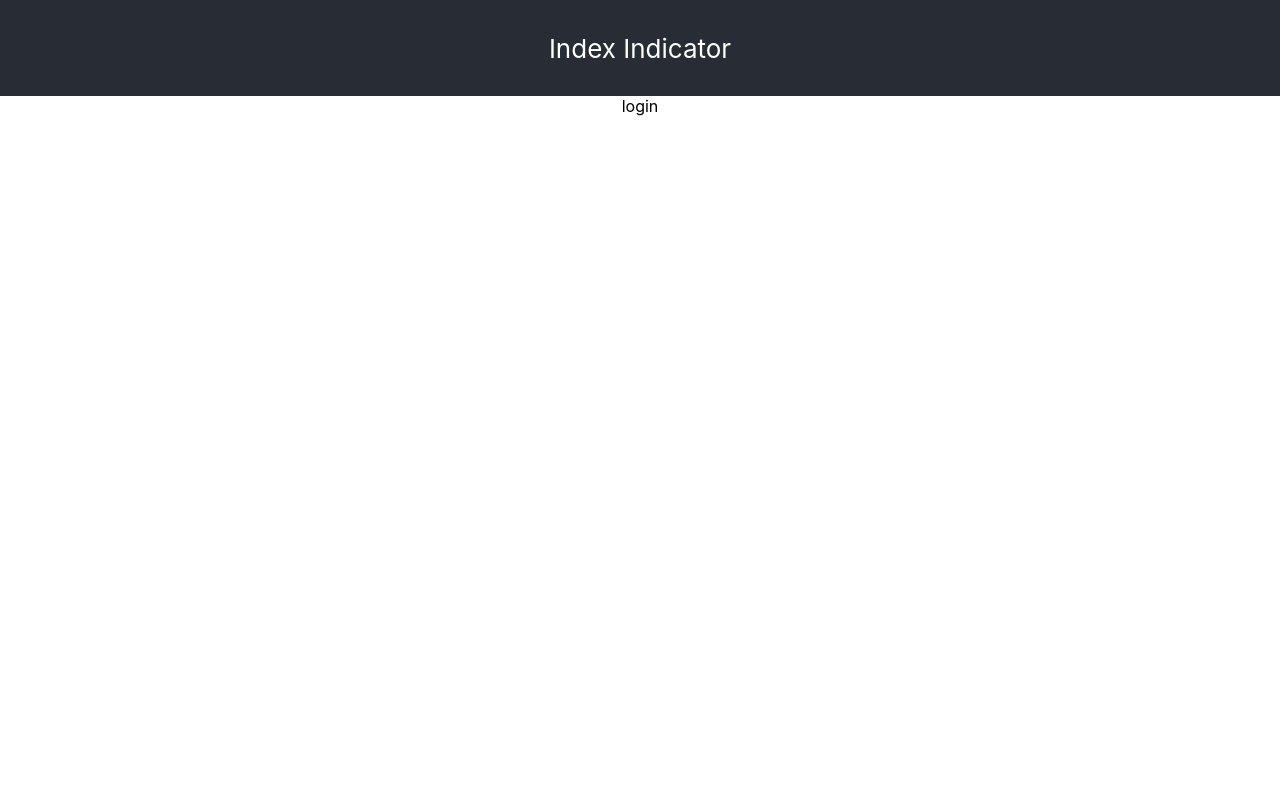
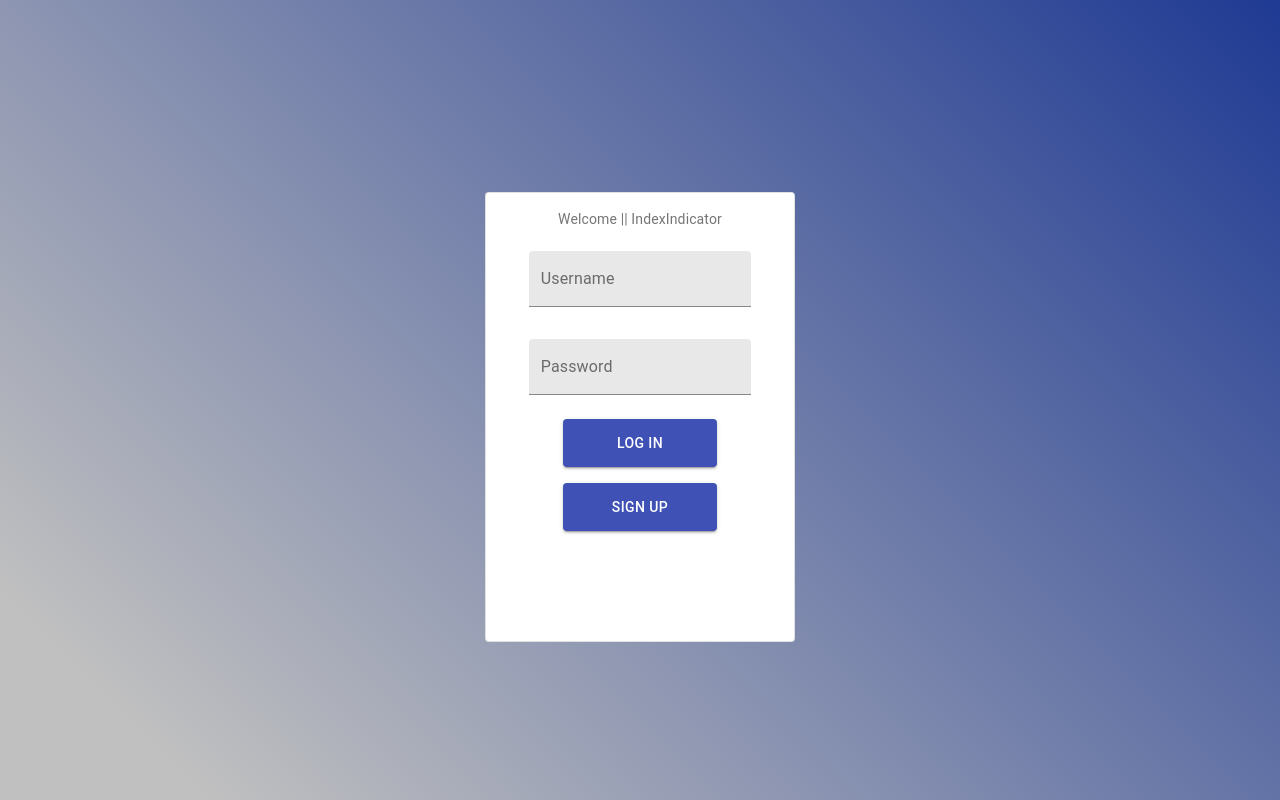
Before and after one commit to difalco-dev/index-indicator-ui, a React (Create React App) app: page / in a window 1280 px wide. Built offline with nearby package versions, Linux system fonts and the light colour scheme; the HTML template or start-up script is replaced by a standard one.

Commit message:
Anthony: login wrapper added

```diff
--- a/package.json
+++ b/package.json
@@ -3,6 +3,7 @@
   "version": "0.1.0",
   "private": true,
   "dependencies": {
+    "@material-ui/core": "^4.10.2",
     "@testing-library/jest-dom": "^4.2.4",
     "@testing-library/react": "^9.3.2",
     "@testing-library/user-event": "^7.1.2",
--- a/src/App.css
+++ b/src/App.css
@@ -1,5 +1,16 @@
 .App {
   text-align: center;
+  position: relative;
+  color: black;
+  height: 100vh;
+  background-color: #232c39;
+  background-image: linear-gradient(
+    45deg,
+    rgba(192, 192, 192, 1) 10%,
+    rgba(31, 58, 147, 1)
+  );
+  font-family: Arial, Helvetica, Helvetica Neue, serif;
+  overflow-y: hidden;
 }
 
 .App-logo {
--- a/src/App.tsx
+++ b/src/App.tsx
@@ -2,16 +2,31 @@
 import './App.css';
 import LoginWrapper from './components/login/LoginWrapper';
 
+interface Credentials {
+  username?: string;
+  password?: string;
+  model_id?: string;
+}
+
 class App extends Component<{}, any> {
+  constructor(props: any){
+    super(props);
+    this.setCredentials = this.setCredentials.bind(this);
+  }
+
+  setCredentials(creds: Credentials): void {
+    const { username, password, model_id } = creds;
+    this.setState({ username, password, model_id }, (): void => {
+      console.log(this.state);
+    });
+  }
+
   render(): React.ReactNode {
     return (
       <div className="App">
-        <header className="App-header">
-          <div>
-            Index Indicator
-          </div>
-        </header>
-        <LoginWrapper />
+        <LoginWrapper setCredentials={this.setCredentials}>
+          <div>{JSON.stringify(this.state)}</div>
+        </LoginWrapper>
       </div>
     );
   }
--- /dev/null
+++ b/src/components/login/Login.css
@@ -0,0 +1,12 @@
+.Login-parent {
+    display: flex;
+    justify-content: center;
+    align-items: center;
+}
+
+.Login-button-group {
+    display: flex;
+    flex-direction: column;
+    align-items: center;
+    justify-content: space-around;
+}
--- /dev/null
+++ b/src/components/login/LoginModal.tsx
@@ -0,0 +1,82 @@
+import React from 'react';
+import { makeStyles } from '@material-ui/core/styles';
+import Card from '@material-ui/core/Card';
+import CardContent from '@material-ui/core/CardContent';
+import Button from '@material-ui/core/Button';
+import TextField from '@material-ui/core/TextField';
+import Typography from '@material-ui/core/Typography';
+
+const useStyles = makeStyles({
+    root: {
+        marginTop: '24vh',
+        width: '24%',
+        height: '56vh',
+    },
+    title: {
+        fontSize: 14,
+    },
+    input: {
+        '& > *': {
+            margin: 16,
+            width: '25ch',
+        },
+    },
+    submit: {
+        height: '6vh',
+        width: '56%',
+        margin: 8,
+    },
+});
+
+export default function OutlinedCard(props: any): any {
+    const classes = useStyles();
+    const { login } = props;
+
+    const [username, setUserName] = React.useState('');
+    const handleUserNameChange = (event: React.ChangeEvent<HTMLInputElement>): void => {
+        setUserName(event.target.value);
+    };
+
+    const [password, setPassword] = React.useState('');
+    const handlePasswordChange = (event: React.ChangeEvent<HTMLInputElement>): void => {
+        setPassword(event.target.value);
+    };
+
+    const handleSubmit = (event: any): void => {
+        const model_id = 'test_01';
+        login({ username, password, model_id });
+    };
+
+    return (
+        <Card className={classes.root} variant="outlined">
+            <CardContent>
+                <Typography className={classes.title} color="textSecondary" gutterBottom={true}>
+                    Welcome || IndexIndicator
+                </Typography>
+                <form className={classes.input} noValidate={true} autoComplete="off" >
+                    <TextField
+                        id="username"
+                        label="Username"
+                        value={username}
+                        onChange={handleUserNameChange}
+                        variant="filled" />
+                    <TextField
+                        id="password"
+                        label="Password"
+                        value={password}
+                        onChange={handlePasswordChange}
+                        variant="filled"
+                        type="password"/>
+                </form>
+                <div className="Login-button-group">
+                    <Button className={classes.submit} variant="contained" color="primary" onClick={handleSubmit}>
+                        Log In
+                    </Button>
+                    <Button className={classes.submit} variant="contained" color="primary" onClick={handleSubmit}>
+                        Sign Up
+                    </Button>
+                </div>
+            </CardContent>
+        </Card>
+    );
+}
--- a/src/components/login/LoginWrapper.tsx
+++ b/src/components/login/LoginWrapper.tsx
@@ -1,9 +1,11 @@
 import React, { Component } from 'react';
+import LoginModal from './LoginModal';
+import './Login.css';
 
 interface Credentials {
     username?: string;
     password?: string;
-    module_id?: string;
+    model_id?: string;
 }
 
 interface UserCredentials {
@@ -11,38 +13,43 @@
     isLoggedIn: boolean;
 }
 
-class LoginWrapper extends Component<{}, UserCredentials> {
+class LoginWrapper extends Component<any, UserCredentials> {
     constructor(props: any) {
         super(props);
         this.state = {
             creds: null,
             isLoggedIn: false,
         };
+        this.login = this.login.bind(this);
     }
 
     componentDidMount(): void {
         // Check Local Storage For Login Info
-        const local = window.localStorage.getItem('index-indicator-uc');
-        if ( local !== null && typeof local === 'object' ) {
-            const { username, password, module_id } = local;
+        const local: string | null = window.localStorage.getItem('index-indicator-uc');
+        if ( local !== null) {
+            const { username, password, model_id } = JSON.parse(local);
             this.setState({
-                creds: { username, password, module_id },
+                creds: { username, password, model_id },
                 isLoggedIn: true,
             });
-        } else {
-            console.log(local);
         }
     }
 
-    login(credentials: Credentials): void {
-
+    login(creds: Credentials): any {
+        // Authenticate with Server
+        this.setState({ creds, isLoggedIn: true });
+        this.props.setCredentials(creds);
     }
 
     render(): React.ReactNode {
-        const login = null;
         return (
-            <div>
-                {login === null && <div>login</div>}
+            <div className="Login-parent">
+                {!this.state.isLoggedIn && (
+                    <LoginModal login={this.login}/>
+                )}
+                {this.state.isLoggedIn && (
+                    this.props.children
+                )}
             </div>
         );
     }
--- a/tslint.json
+++ b/tslint.json
@@ -41,7 +41,7 @@
         ],
         "no-arg": true,
         "no-bitwise": true,
-        "no-console": true,
+        "no-console": false,
         "no-construct": true,
         "no-debugger": true,
         "no-duplicate-super": true,
```
Also changed, not shown: 1 other file (tests, documents, lock files or other folders).
